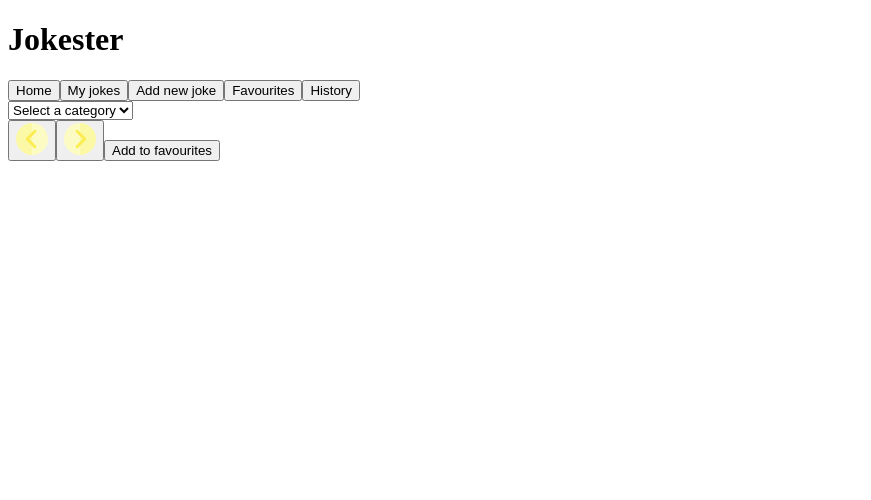
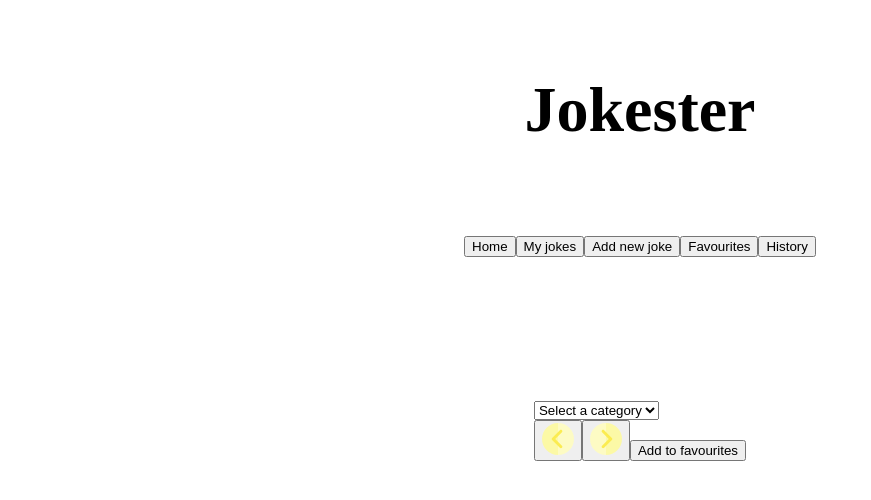
Before and after one commit to nellienellietay/joke-webbapp, a React (Vite) app: page / in a window 1280 px wide. Shown: the top 500 px of the page, without its empty margins (0-871 px from the left). Built offline with nearby package versions, Linux system fonts and the light colour scheme; no server answers.

Commit message:
style: add basic page layout
Started up basic CSS for homepage, header, navbar and main content. Padding and centering.

```diff
--- a/src/App.jsx
+++ b/src/App.jsx
@@ -10,7 +10,7 @@ function App() {
 
       <Navbar />
 
-      <main>
+      <main className="main-content">
         <HomePage />
       </main>
     </div>
--- a/src/components/NavBar.jsx
+++ b/src/components/NavBar.jsx
@@ -1,11 +1,13 @@
 function Navbar() {
     return (
         <nav className="navbar">
-            <button>Home</button>
-            <button>My jokes</button>
-            <button>Add new joke</button>
-            <button>Favourites</button>
-            <button>History</button>
+            <div className="navbar-links">
+                <button>Home</button>
+                <button>My jokes</button>
+                <button>Add new joke</button>
+                <button>Favourites</button>
+                <button>History</button>
+            </div>
         </nav>
     );
 }
--- a/src/index.css
+++ b/src/index.css
@@ -1,3 +1,46 @@
+body {
+  margin: 0;
+}
+
+.hero {
+  min-height: 220px;
+  display: flex;
+  flex-direction: column;
+  align-items: center;
+  justify-content: center;
+  text-align: center;
+}
+
+.hero h1 {
+  font-size: 4rem;
+  margin: 0;
+}
+
+.hero p {
+  font-size: 1.3rem;
+  margin-top: 0.5rem;
+}
+
+.navbar {
+  display: flex;
+  justify-content: space-evenly;
+  align-items: center;
+  padding: 1rem;
+}
+
+.navbar-links {
+  display: flex;
+}
+
+.main-content {
+  display: flex;
+  justify-content: center;
+  padding-top: 10%;
+  padding-left: 10%;
+  padding-right: 10%;
+}
+
+
 .arrow-button img {
   width: 32px;
   height: 32px;
```
